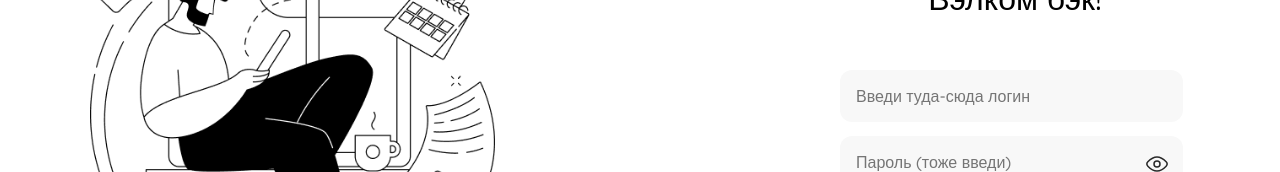
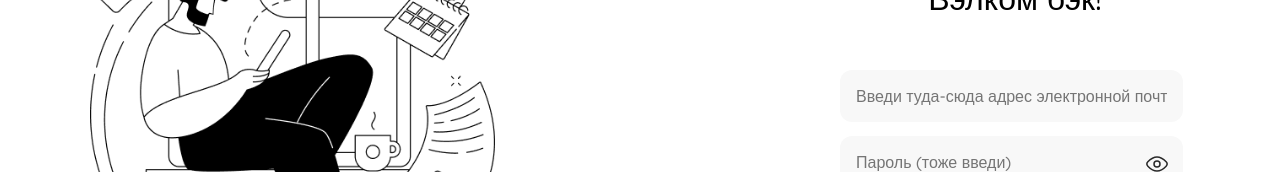
Before and after one commit to BegimaiMukaeva/neobis-front-auth, a React (Create React App) app: page / in a window 1280 px wide. Shown: the part 144-316 px from the top of the page. Built offline with nearby package versions, Linux system fonts and the light colour scheme.

Commit message:
after change

```diff
--- a/src/pages/LoginPage.jsx
+++ b/src/pages/LoginPage.jsx
@@ -84,7 +84,7 @@ const handleSignIn = async (e) => {
               <input
                 className='sign-in-input'
                 type="text"
-                placeholder="Введи туда-сюда логин"
+                placeholder="Введи туда-сюда адрес электронной почты"
                 value={login}
                 onChange={e => setLogin(e.target.value)}
                 required
```
